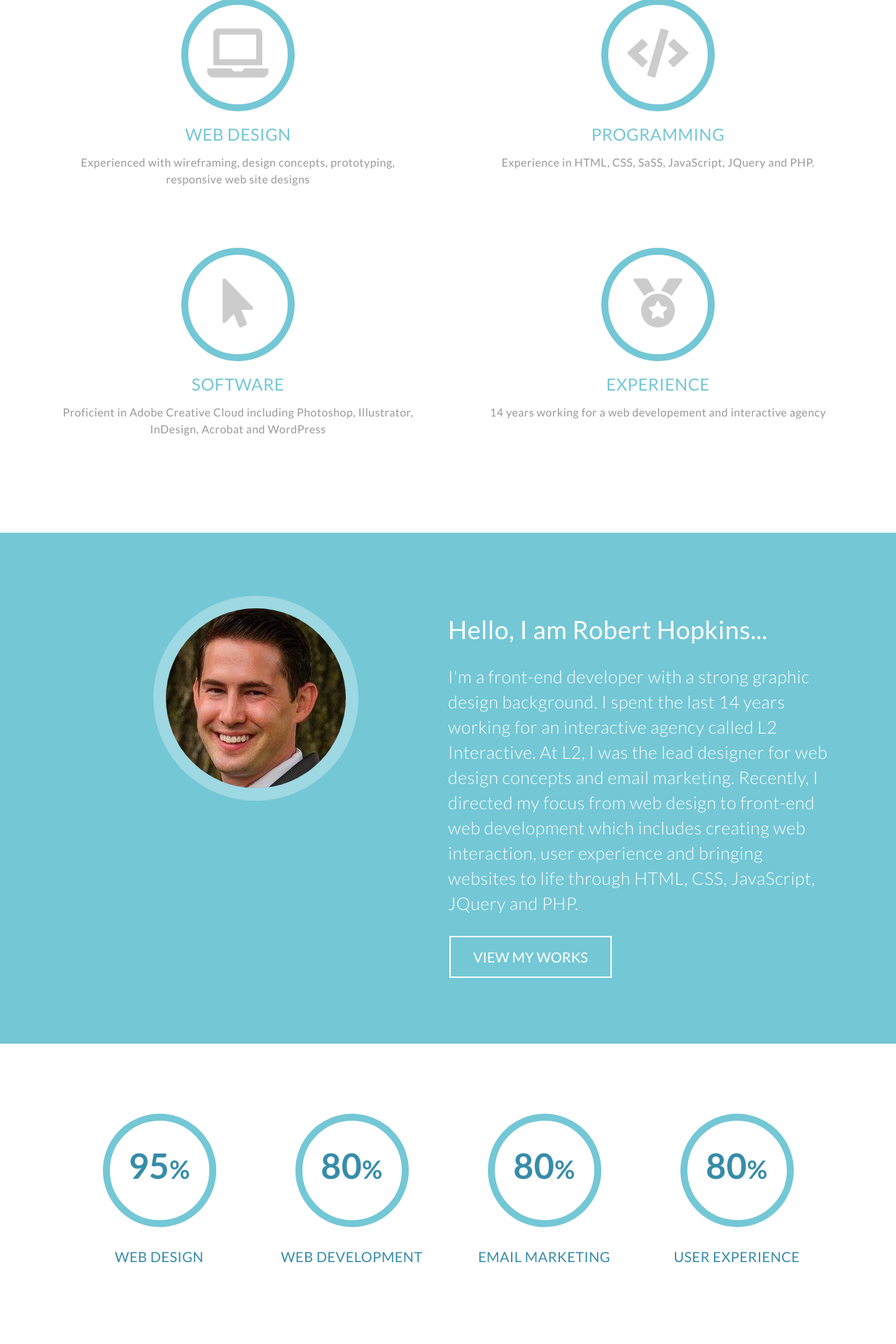
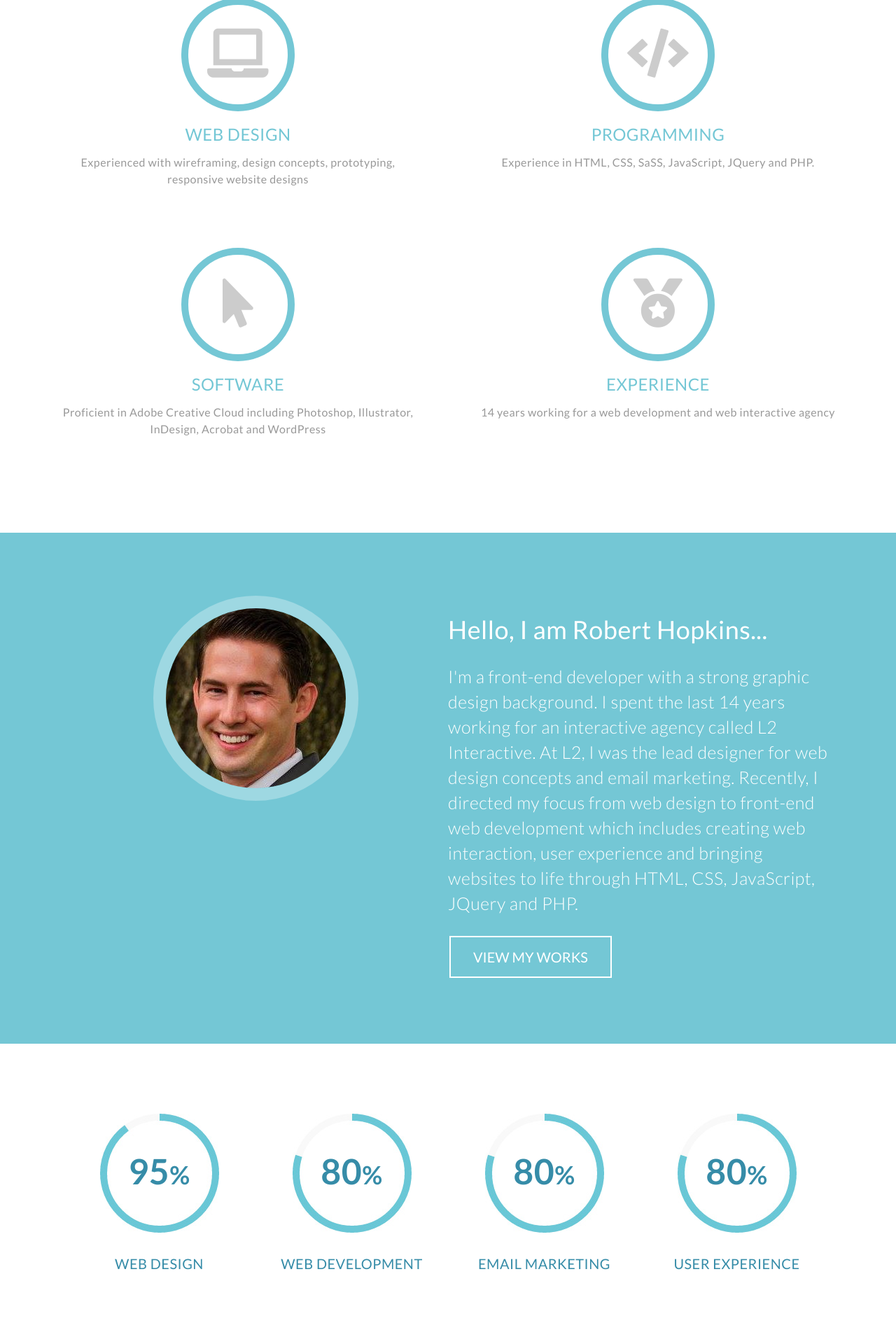
Before and after one commit to hopkins511/sites, a PHP site: page / in a window 1280 px wide. Shown: the part 1442-3362 px from the top of the page at 70% size. Run offline with PHP 8.4, Linux system fonts and the light colour scheme; data that the repository does not hold is empty; some libraries are stand-ins or nearby versions.

Commit message:
percentage

```diff
--- a/css/styles2.css
+++ b/css/styles2.css
@@ -263,10 +263,17 @@ Section 4
 .chart-percentage {
     display: block;
     text-align: center;
+    background: url('../project/img/chart_80.jpg') top center no-repeat;
+    height: 172px;
+    padding: 36px 0 0 0;
+}
+
+.ninty-five {
+   background: url('../project/img/chart_90.jpg') top center no-repeat;
 }
 
 .chart-percentage {
-    background-color: #fff;
+/*    background-color: #fff;
     border-radius: 50%;
     border-style: solid;
     border-color: #74c7d5;
@@ -275,7 +282,7 @@ Section 4
     width: 162px;
     height: 162px;
     font-size: 50px;
-    margin: 0 auto;
+    margin: 0 auto;    */
 }
 
 .chart-percentage h1 {
--- a/index.html
+++ b/index.html
@@ -91,7 +91,7 @@
                     <div class="row-item">
                         <div class="service-icons">
                             <i class="fas fa-laptop"></i><h1>WEB DESIGN</h1>
-                            <p>Experienced with wireframing, design concepts, prototyping, responsive web site designs </p>
+                            <p>Experienced with wireframing, design concepts, prototyping, responsive website designs </p>
 
                         </div>
                     </div>
@@ -115,7 +115,7 @@
                 <div class="row-item">
                     <div class="service-icons">
                         <i class="fas fa-medal"></i><h1>EXPERIENCE</h1>
-                        <p>14 years working for a web developement and interactive agency</p>
+                        <p>14 years working for a web development and web interactive agency</p>
                     </div>
                 </div>
 
@@ -141,7 +141,7 @@
         <div class="section4 clearfix">
             <div class="row1">
                     <div class="row-item-percent" data-aos="fade-up" data-aos-duration="3300" data-aos-delay="150" data-aos-once="false">
-                        <div class="chart-percentage">
+                        <div class="chart-percentage ninty-five">
                             <h1>95<span>%</span></h1>
                         </div>
                         <div class="percentage-description">WEB DESIGN</div>
```
